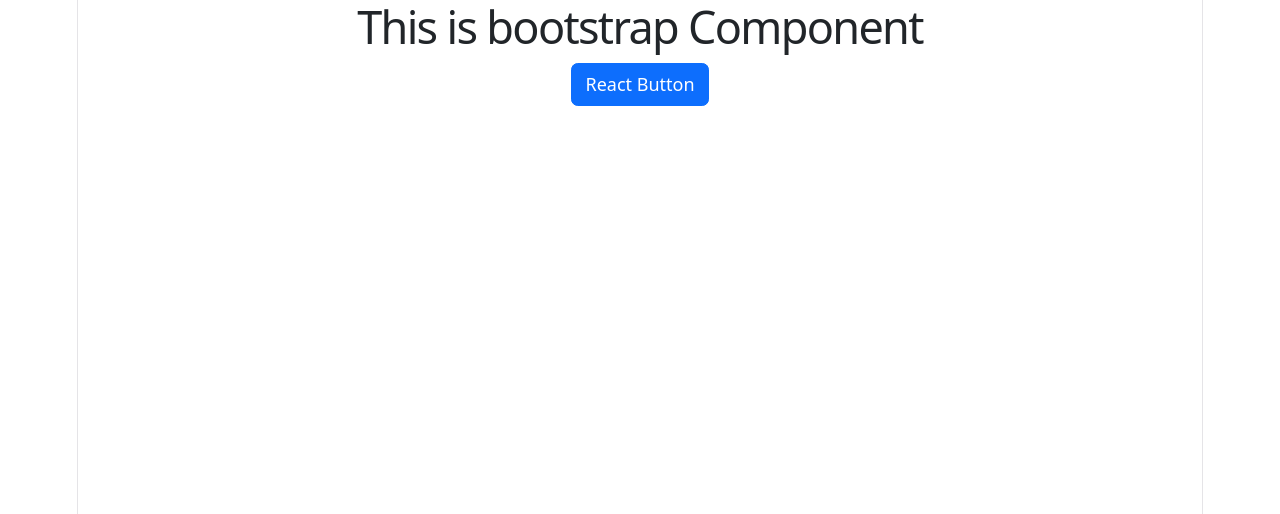
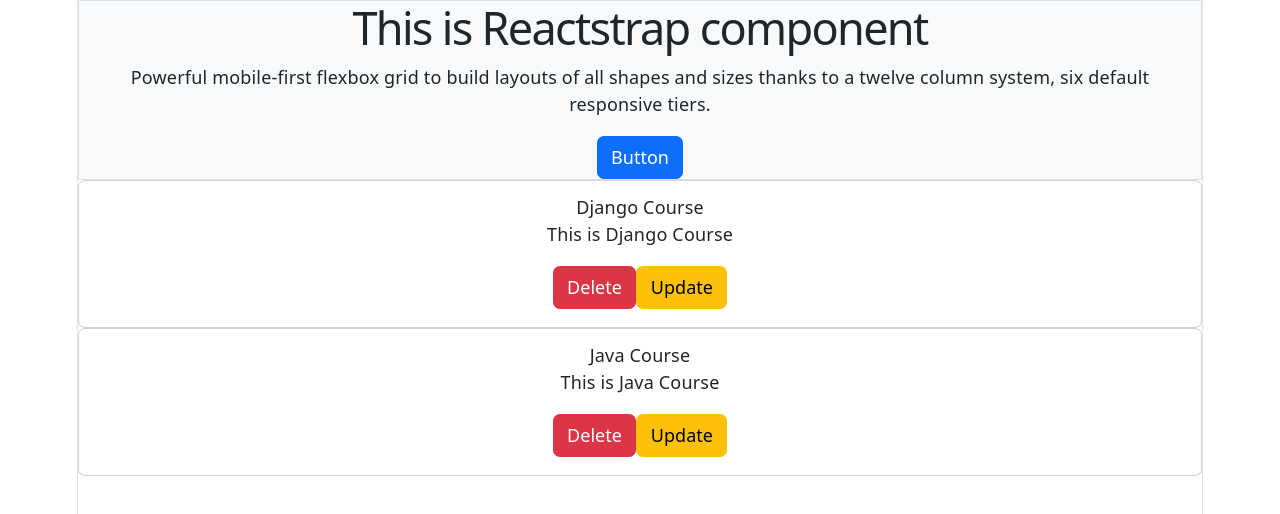
Before and after one commit to nnsnitya/my-course-app, a React (Vite) app: page / in a window 1280 px wide. Shown: the top 514 px of the page. Built offline with nearby package versions, Linux system fonts and the light colour scheme.

Commit message:
axios, prop-types added & created course component

```diff
--- a/package.json
+++ b/package.json
@@ -10,7 +10,9 @@
     "preview": "vite preview"
   },
   "dependencies": {
+    "axios": "^1.16.0",
     "bootstrap": "^5.3.8",
+    "prop-types": "^15.8.1",
     "react": "^19.2.5",
     "react-dom": "^19.2.5",
     "react-toastify": "^11.1.0",
--- a/src/App.jsx
+++ b/src/App.jsx
@@ -7,6 +7,8 @@ import Header from './components/Header';
 import 'bootstrap/dist/css/bootstrap.min.css';
 import { Button } from 'reactstrap';
 import { ToastContainer, toast } from 'react-toastify';
+import Home from './components/Home';
+import Course from './components/Course';
 
 function App() {
 
@@ -19,8 +21,9 @@ function App() {
   return (
     <div>
       <ToastContainer/>
-      <h1>This is bootstrap Component</h1>
-      <Button color='primary' onClick={btnHandle}>React Button</Button>
+      <Home/>
+      <Course course={{ title: "Django Course", description: "This is Django Course" }}/>
+      <Course course={{ title: "Java Course", description: "This is Java Course" }}/>
     </div>
   );
 }
--- /dev/null
+++ b/src/components/Course.jsx
@@ -0,0 +1,20 @@
+import { React } from "react";
+import { Card, CardBody, CardTitle, CardSubtitle, CardText, CardFooter, Button, Container } from "reactstrap";
+
+const Course = ({ course }) => {
+
+    return (
+        <Card>
+            <CardBody>
+                <CardSubtitle className="font-weight-bold">{course.title}</CardSubtitle>
+                <CardText>{course.description}</CardText>
+                <Container className="text-center">
+                    <Button color="danger">Delete</Button>
+                    <Button color="warning">Update</Button>
+                </Container>
+            </CardBody>
+        </Card>
+    );
+}
+
+export default Course;
--- /dev/null
+++ b/src/components/Home.jsx
@@ -0,0 +1,17 @@
+import {React} from 'react';
+import { Button, Container } from 'reactstrap';
+
+const Home = () => {
+
+    return (
+        <div>
+            <Container className="bg-light border">
+                <h1>This is Reactstrap component</h1>
+                <p>Powerful mobile-first flexbox grid to build layouts of all shapes and sizes thanks to a twelve column system, six default responsive tiers.</p>
+                <Button color='primary'>Button</Button>
+            </Container>
+        </div>
+    );
+};
+
+export default Home;
```
Also changed, not shown: 1 other file (tests, documents, lock files or other folders).
